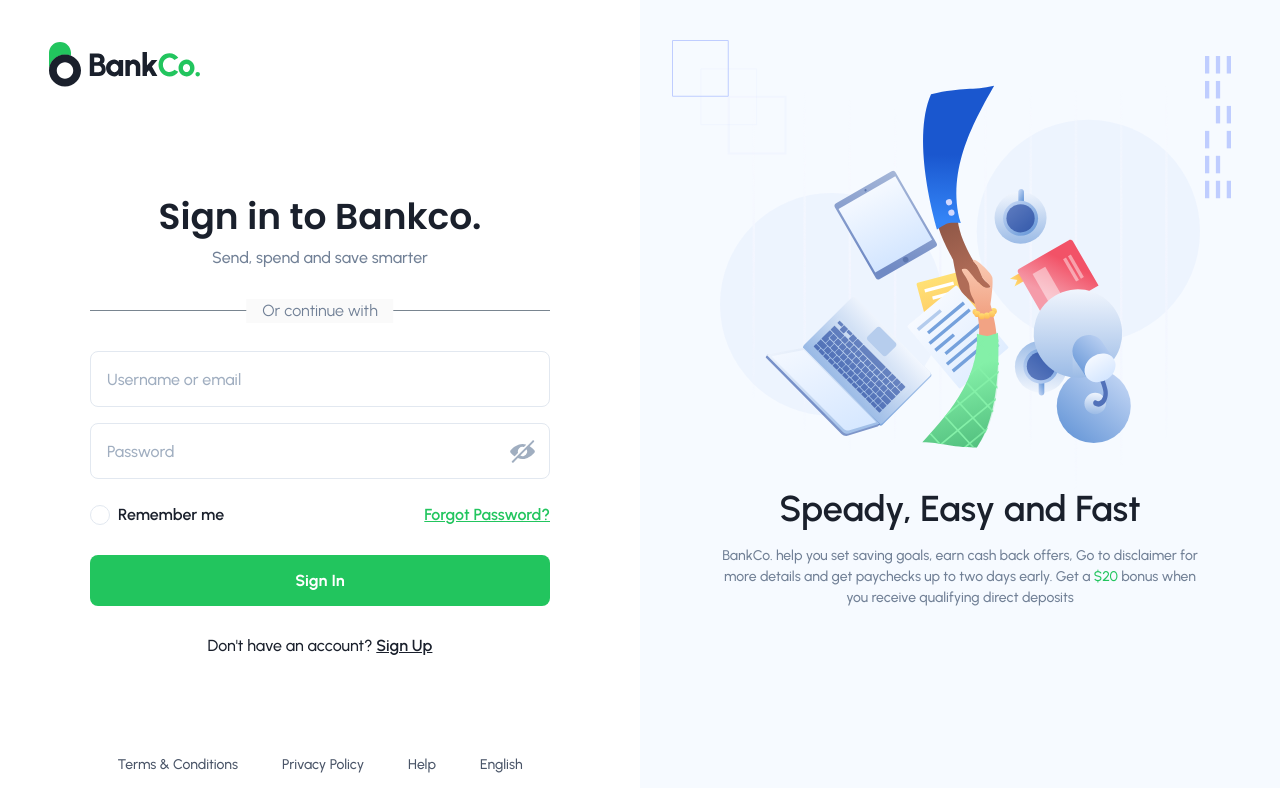
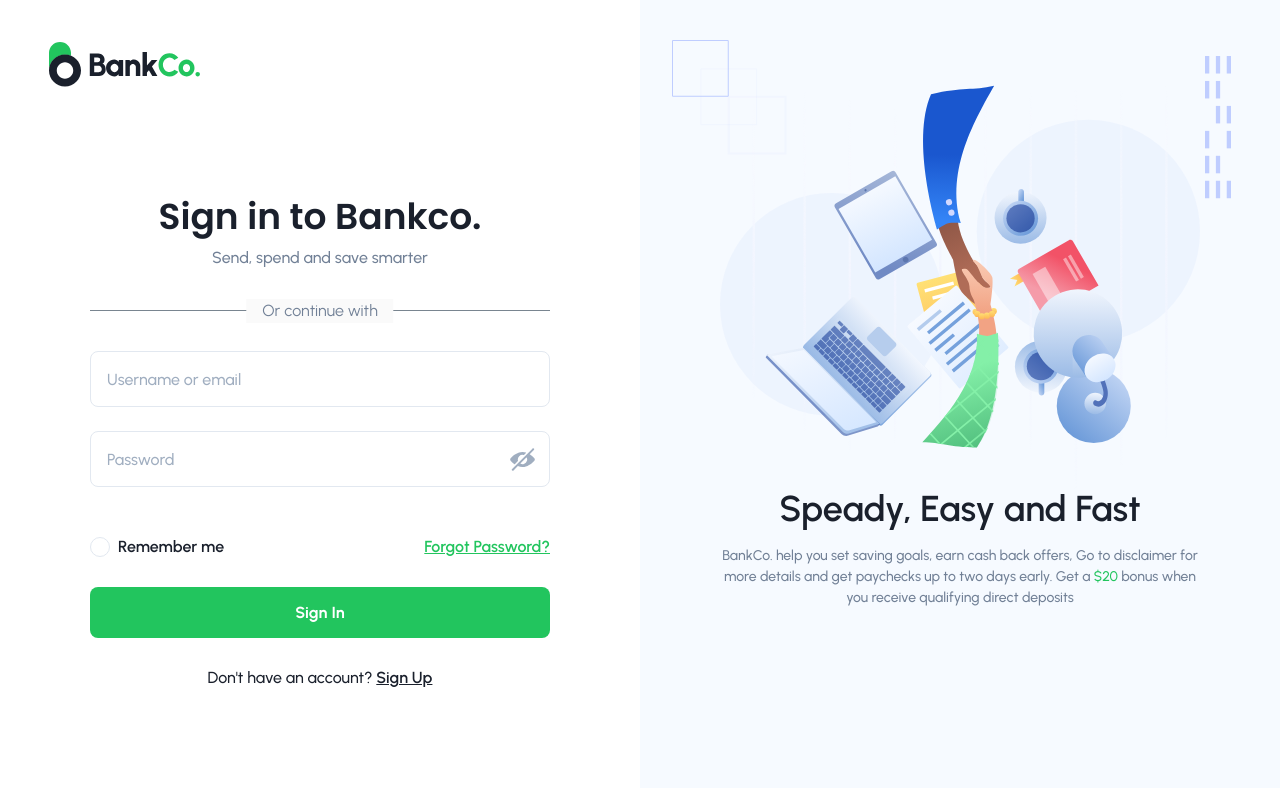
Before and after one commit to thuongbuihoai-agilityio/Envato-Market-System, a React (Vite) app: page /login in a window 1280 px wide. Shown: the top 788 px of the page. Built offline with nearby package versions, Linux system fonts and the light colour scheme.

Commit message:
fix: change to Checkbox of Chakra

```diff
--- a/src/pages/Login/index.tsx
+++ b/src/pages/Login/index.tsx
@@ -1,18 +1,41 @@
-import { FormEvent, memo, useMemo } from 'react';
+import { ChangeEvent, memo, useCallback, useMemo } from 'react';
 import { ViewOffIcon, ViewIcon } from '@chakra-ui/icons';
-import { Button, HStack, Text, VStack, useDisclosure } from '@chakra-ui/react';
+import {
+  Button,
+  HStack,
+  Text,
+  VStack,
+  Checkbox,
+  useDisclosure,
+} from '@chakra-ui/react';
 import { Link } from 'react-router-dom';
+import { Controller, SubmitHandler, useForm } from 'react-hook-form';
 
 // Constants
-import { ROUTES } from '@constants/index';
+import { ROUTES, AUTH_SCHEMA } from '@constants/index';
 
 // Layouts
 import { AuthLayout } from '@layouts/index';
 
 // Components
-import { InputField, Checkbox } from '@components/index';
+import { InputField } from '@components/index';
+
+type TLoginForm = {
+  username: string;
+  password: string;
+  isRemember: boolean;
+};
 
 const LoginPage = (): JSX.Element => {
+  const { control, handleSubmit } = useForm<TLoginForm>({
+    defaultValues: {
+      username: '',
+      password: '',
+      isRemember: false,
+    },
+    mode: 'onSubmit',
+    reValidateMode: 'onSubmit',
+  });
   const { isOpen: isShowPassword, onToggle: onToggleShowPassword } =
     useDisclosure();
 
@@ -30,38 +53,65 @@ const LoginPage = (): JSX.Element => {
     );
   }, [isShowPassword, onToggleShowPassword]);
 
+  // TODO: Will be update when API ready
+  const handleSubmitForm: SubmitHandler<TLoginForm> = useCallback(() => {}, []);
+
   return (
     <AuthLayout>
       <VStack
         as="form"
-        gap={4}
-        mb={6}
-        onSubmit={(e: FormEvent) => e.preventDefault()}
+        gap={6}
+        onSubmit={handleSubmit(handleSubmitForm)}
+        id="login-form"
       >
+        <Controller
+          rules={AUTH_SCHEMA.EMAIL}
+          control={control}
+          name="username"
+          render={({ field, fieldState: { error } }) => (
             <InputField
               variant="authentication"
               placeholder="Username or email"
-          onChange={() => {}} // TODO: Will update when API integrate
+              {...field}
+              isError={!!error?.message}
+              errorMessages={error?.message}
             />
+          )}
+        />
+        <Controller
+          rules={AUTH_SCHEMA.PASSWORD}
+          control={control}
+          name="password"
+          render={({ field, fieldState: { error } }) => (
             <InputField
               type={isShowPassword ? 'text' : 'password'}
               variant="authentication"
               placeholder="Password"
               rightIcon={renderPasswordIcon}
-          onChange={() => {}} // TODO: Will update when API integrate
+              {...field}
+              isError={!!error?.message}
+              errorMessages={error?.message}
             />
-      </VStack>
+          )}
+        />
 
         {/* Helpers */}
-      <HStack justifyContent="space-between" w="100%">
+        <HStack justifyContent="space-between" w="100%" mt={6}>
+          <Controller
+            control={control}
+            name="isRemember"
+            render={({ field: { value, onChange } }) => (
               <Checkbox
                 variant="round"
-          onChange={
-            () => {} // TODO: Will update when API integrate
+                isChecked={value}
+                onChange={(e: ChangeEvent<HTMLInputElement>) =>
+                  onChange(e.target.checked)
                 }
               >
                 <Text fontWeight="semibold">Remember me</Text>
               </Checkbox>
+            )}
+          />
           <Text
             as={Link}
             to={ROUTES.FORGOT_PASSWORD}
@@ -73,15 +123,16 @@ const LoginPage = (): JSX.Element => {
             forgot password?
           </Text>
         </HStack>
+      </VStack>
 
-      <Button textTransform="capitalize" my={7}>
+      <Button type="submit" textTransform="capitalize" my={7} form="login-form">
         Sign In
       </Button>
       <Text fontWeight="medium" textAlign="center">
         Don&apos;t have an account?{' '}
         <Text
           as={Link}
-          to={ROUTES.REGISTER}
+          to={`/${ROUTES.REGISTER}`}
           fontWeight="semibold"
           textDecoration="underline"
         >
```
Lines whose indentation alone changed are shown as unchanged.
